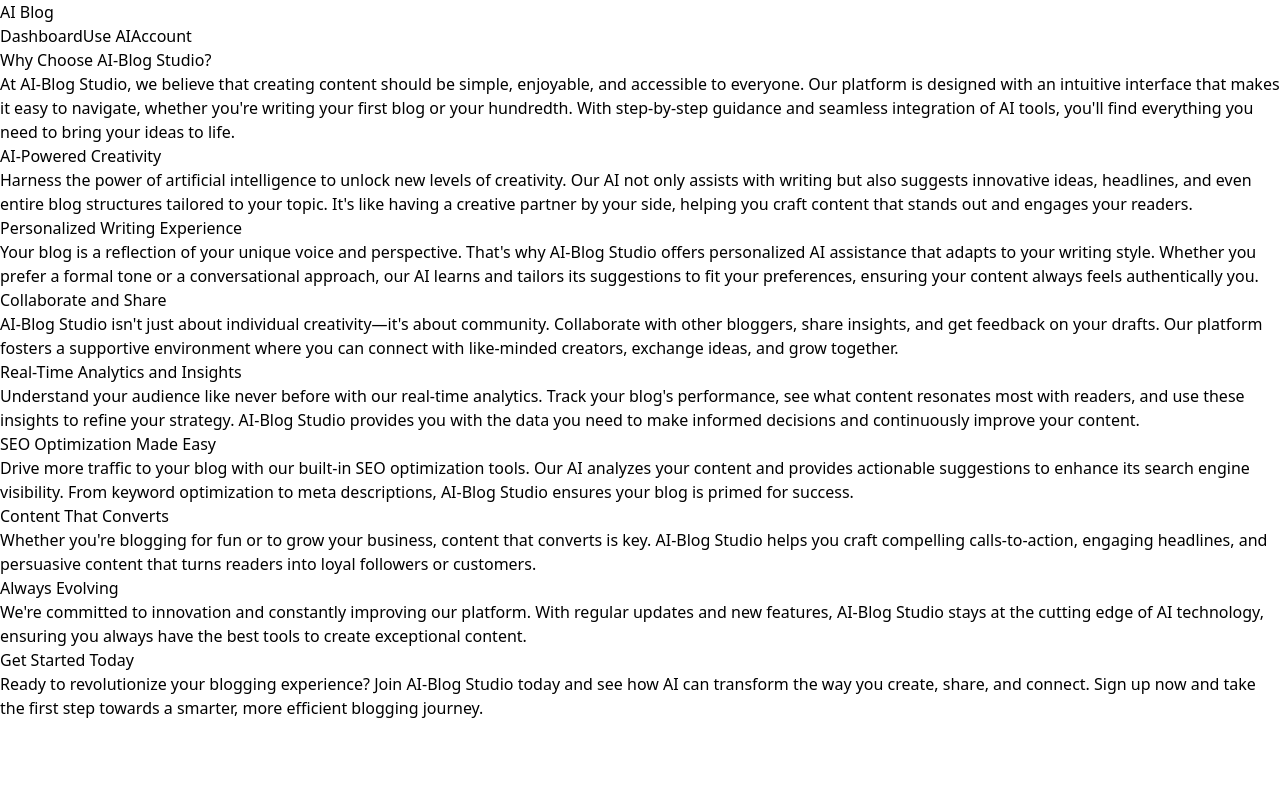
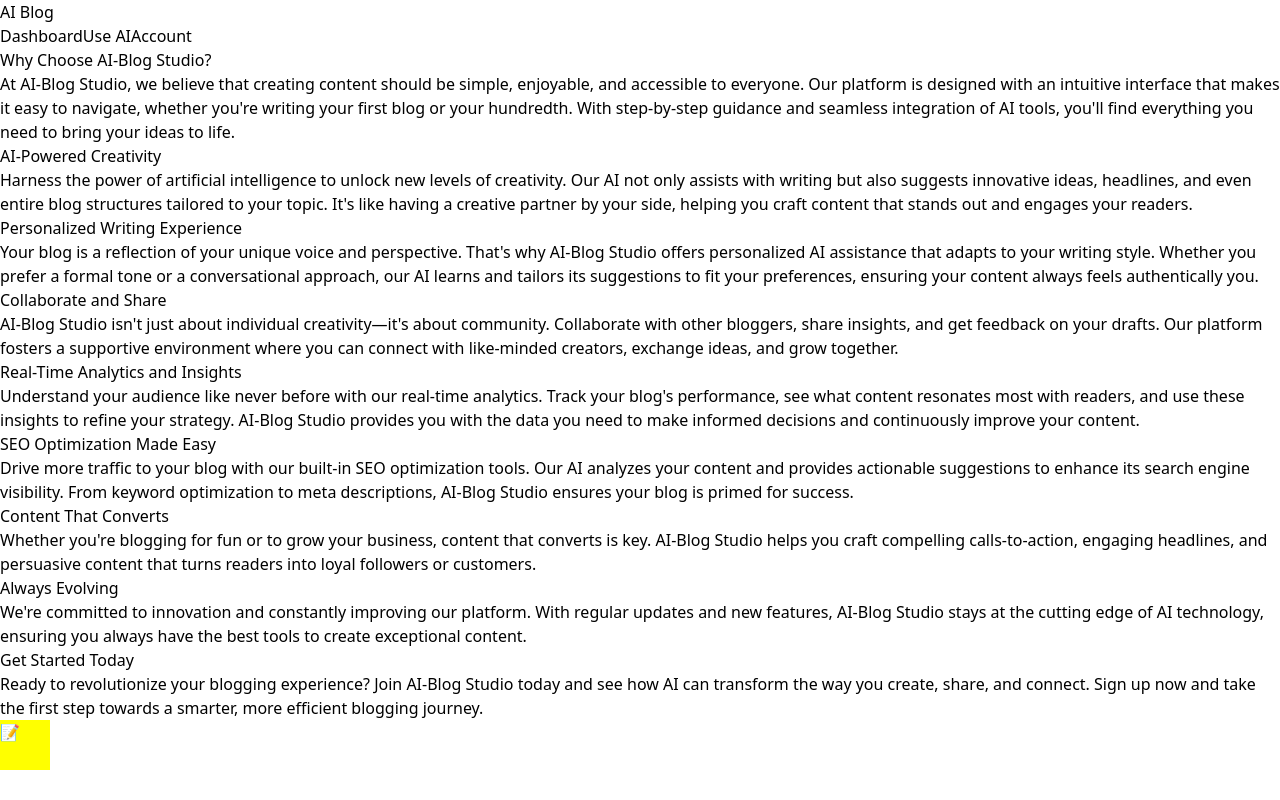
Before and after one commit to Shashank-Shourie/ps-school-project, a React (Vite) app in the folder front/: page / in a window 1280 px wide. Built offline with nearby package versions, Linux system fonts and the light colour scheme; no server answers.

Commit message:
modified:   front/src/pages/Aitest.jsx 	modified:   front/src/pages/HomePage.jsx

```diff
--- a/front/src/pages/Aitest.jsx
+++ b/front/src/pages/Aitest.jsx
@@ -2,6 +2,7 @@
 import Summarize1 from '../components/Blsummary';
 import GenerateBlog from '../components/GenerateBlog';
 import Navbar from '../components/Navbar'
+import NoteBox from '../components/NoteBox';
 
 const Aitest = () => {
   return (
@@ -12,6 +13,7 @@
       <div className="max-w-4xl mx-auto">
         <Summarize1 />
         <GenerateBlog />
+        <NoteBox/>
       </div>
     </div>
     </>
--- a/front/src/pages/HomePage.jsx
+++ b/front/src/pages/HomePage.jsx
@@ -1,12 +1,14 @@
 import React from 'react'
 import Home from '../components/Home'
 import Navbar from '../components/Navbar'
+import NoteBox from '../components/NoteBox'
 
 const HomePage = () => {
   return (
     <>
         <Navbar/>
         <Home/>
+        <NoteBox/>
     </>
   )
 }
```
